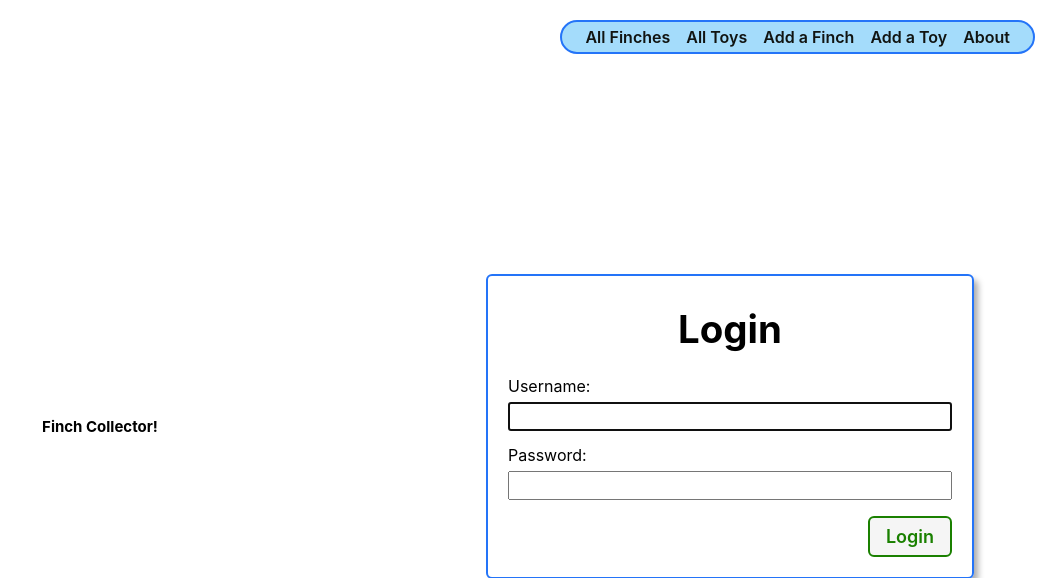
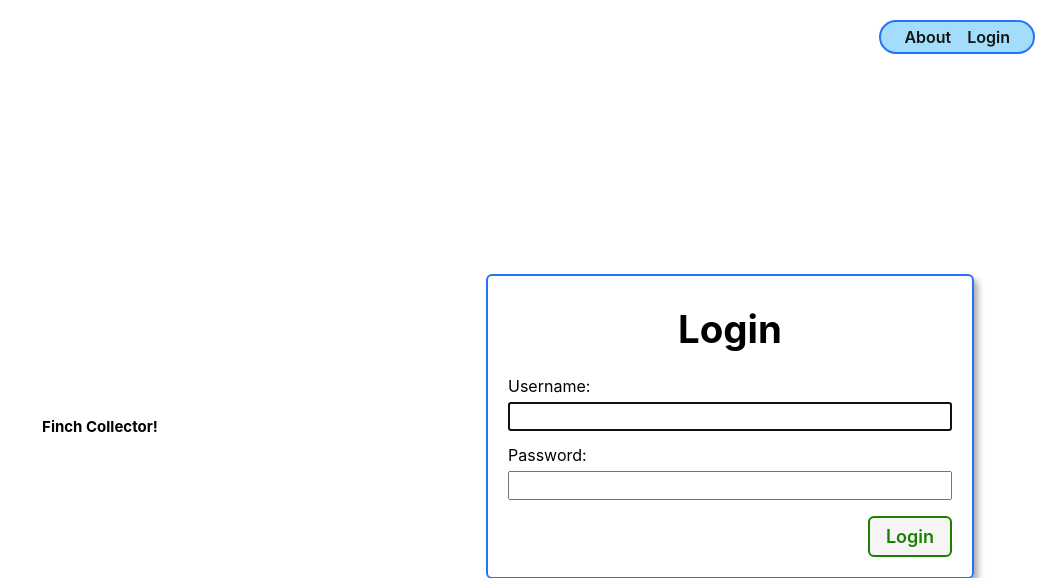
Before and after one commit to vader-v/finch-collector, a Django app: page / in a window 1280 px wide. Shown: the top 578 px of the page, without its empty margins (225-1280 px from the left). Run offline with Django 4.2, Linux system fonts and the light colour scheme.

Commit message:
add conditional rendering for login and authenticate user for navigation accessibility

```diff
--- a/main_app/templates/base.html
+++ b/main_app/templates/base.html
@@ -28,11 +28,17 @@
     </div>
     <nav>
       <ul>
-        <li><a href="{% url 'finch-index' %}">All Finches</a></li>
-        <li><a href="{% url 'toy-index' %}">All Toys</a></li>
-        <li><a href="{% url 'finch-create' %}">Add a Finch</a></li>
-        <li><a href="{% url 'toy-create' %}">Add a Toy</a></li>
-        <li><a href="{% url 'about' %}">About</a></li>
+        {% if user.is_authenticated %}
+          <li><a href="{% url 'cat-index' %}">All Cats</a></li>
+          <li><a href="{% url 'toy-index' %}">All Toys</a></li>
+          <li><a href="{% url 'cat-create' %}">Add a Cat</a></li>
+          <li><a href="{% url 'toy-create' %}">Add a Toy</a></li>
+          <li><a href="{% url 'about' %}">About</a></li>
+          <li><a href="{% url 'logout' %}">Log out</a></li>
+        {% else %}
+          <li><a href="{% url 'about' %}">About</a></li>
+          <li><a href="{% url 'home' %}">Login</a></li>
+        {% endif %}
       </ul>
     </nav>
   </header>
--- a/main_app/templates/home.html
+++ b/main_app/templates/home.html
@@ -12,6 +12,7 @@
   <div class="finch-container">
   </div>
 </section>
+{% if not user.is_authenticated %}
   <section>
     <form action="{% url 'home' %}" method="post" class="login">
       <h1>Login</h1>
@@ -21,6 +22,7 @@
       <button type="submit" class="btn submit">Login</button>
     </form>
   </section>
+{% endif %}
 
 
 {% endblock %}
```
Lines whose indentation alone changed are shown as unchanged.
